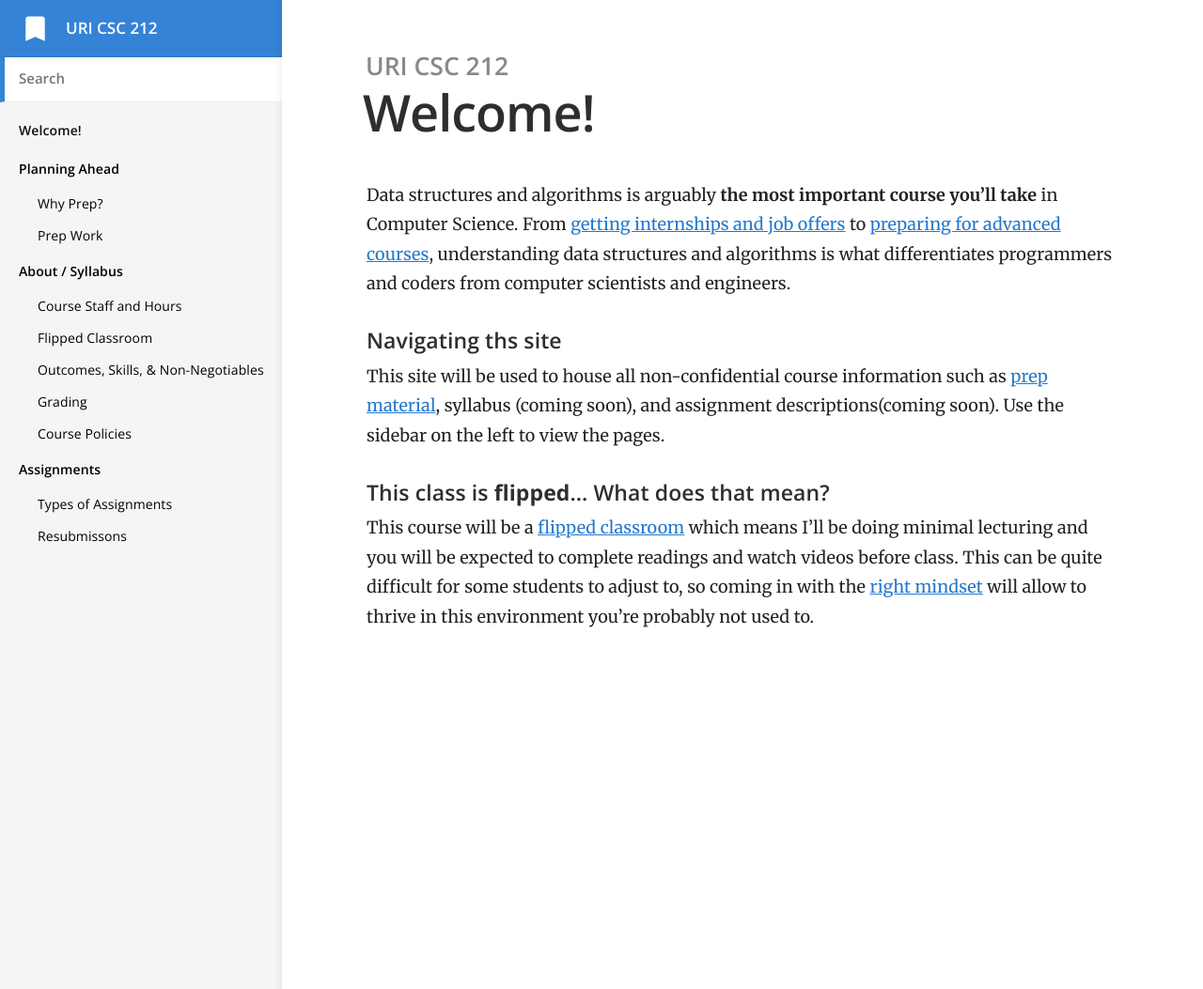
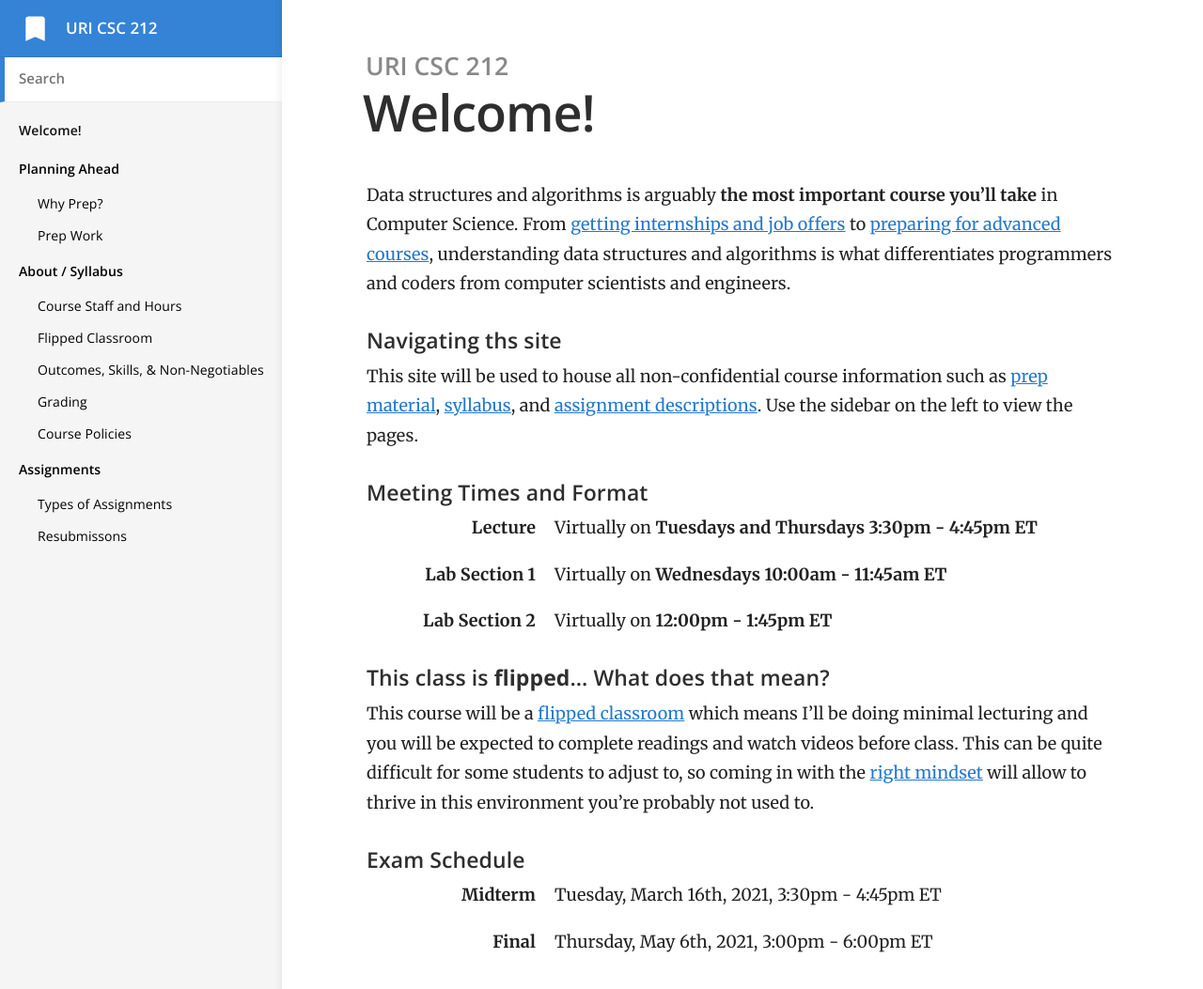
Before and after one commit to vcc-csc212/sp21-archive, a Jekyll site: the page built from index.md, in a window 1280 px wide and 1070 px high. Shown: the top 1053 px of the window at 94% size. Built offline with Jekyll 4.4.1, drawn with Linux system fonts in a browser that asks for light colours.

Commit message:
added meeting times to homepage

```diff
--- a/index.md
+++ b/index.md
@@ -5,7 +5,24 @@ title: Welcome!
 Data structures and algorithms is arguably **the most important course you'll take** in Computer Science. From [getting internships and job offers](https://github.com/cassidoo/getting-a-gig) to [preparing for advanced courses](https://www.synergisticit.com/how-data-structures-and-algorithms-are-important-for-computer-science-graduates/), understanding data structures and algorithms is what differentiates programmers and coders from computer scientists and engineers.
 
 #### Navigating ths site
-This site will be used to house all non-confidential course information such as [prep material](/prep), syllabus (coming soon), and assignment descriptions(coming soon). Use the sidebar on the left to view the pages.
+This site will be used to house all non-confidential course information such as [prep material](/prep), [syllabus](/staff), and [assignment descriptions](/assignment-types). Use the sidebar on the left to view the pages.
+
+#### Meeting Times and Format
+Lecture
+: Virtually on **Tuesdays and Thursdays 3:30pm - 4:45pm ET**
+
+Lab Section 1
+: Virtually on **Wednesdays 10:00am - 11:45am ET**
+
+Lab Section 2
+: Virtually on **12:00pm - 1:45pm ET**
 
 #### This class is **flipped**... What does that mean?
 This course will be a [flipped classroom](/flipped) which means I'll be doing minimal lecturing and you will be expected to complete readings and watch videos before class. This can be quite difficult for some students to adjust to, so coming in with the [right mindset](/flipped#mindset) will allow to thrive in this environment you're probably not used to.
+
+#### Exam Schedule
+Midterm
+: Tuesday, March 16th, 2021, 3:30pm - 4:45pm ET
+
+Final
+: Thursday, May 6th, 2021, 3:00pm - 6:00pm ET
```
